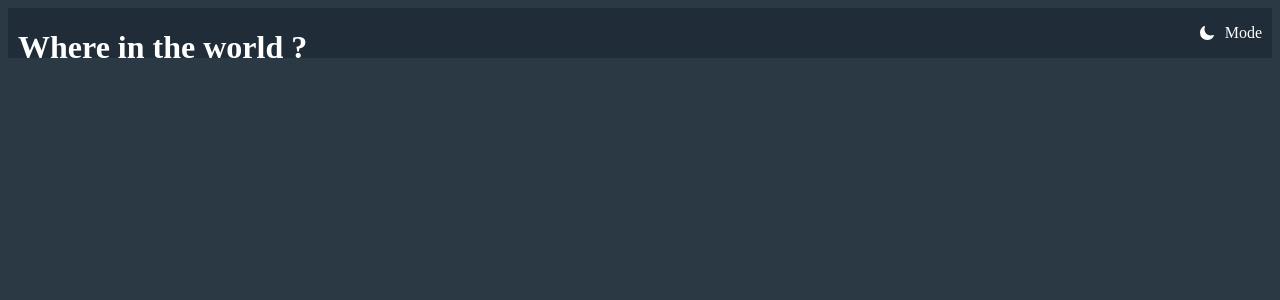
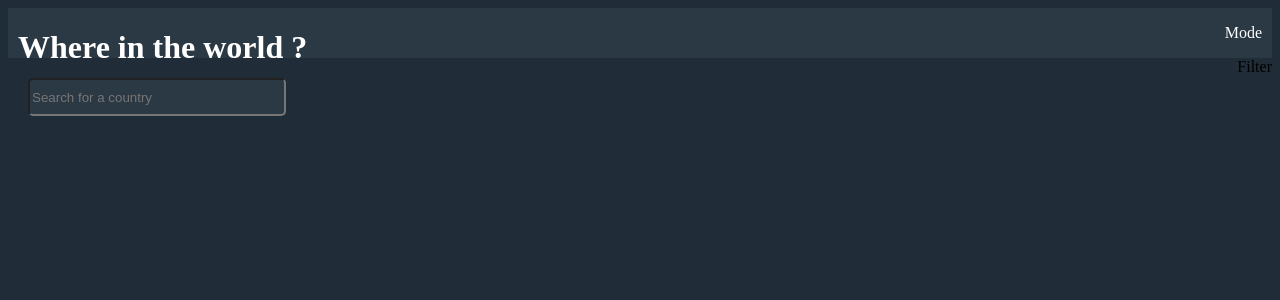
Before and after one commit to prernalele/countries-api-main, a React (Create React App) app: page / in a window 1280 px wide. Shown: the top 300 px of the page. Built offline with nearby package versions, Linux system fonts and the light colour scheme.

Commit message:
feat: adds search bar

```diff
--- a/src/App.css
+++ b/src/App.css
@@ -1,4 +1,4 @@
 .container {
   display: flex;
-  background:   hsl(207, 26%, 17%);
+  background: hsl(209, 23%, 22%);
 }
--- /dev/null
+++ b/src/components/Search.css
@@ -0,0 +1,8 @@
+.searchBar {
+    margin: 20px;
+    height: 32px;
+    width : 250px;
+    background-color: hsl(209, 23%, 22%);
+    border-radius: 5px;
+
+}
--- /dev/null
+++ b/src/components/SearchFilter.css
@@ -0,0 +1,5 @@
+.searchFilterContainer {
+    display: flex;
+    flex-direction: row;
+    justify-content: space-between;
+}
--- a/src/components/filter.js
+++ b/src/components/filter.js
@@ -0,0 +1,5 @@
+function Filter() {
+  return <div className="filter">Filter</div>;
+}
+
+export default Filter;
--- a/src/components/search.js
+++ b/src/components/search.js
@@ -1,5 +1,13 @@
+import "./Search.css";
+
 function Search() {
-  <ion-icon name="search-outline">search icon</ion-icon>;
+  return (
+    <input
+      type="text"
+      placeholder="Search for a country"
+      className="searchBar"
+    />
+  );
 }
 
 export default Search;
--- a/src/components/searchFilter.js
+++ b/src/components/searchFilter.js
@@ -1,7 +1,14 @@
 import Search from "./Search";
+import Filter from "./Filter";
+import "./SearchFilter.css";
 
 function SearchFilter() {
-  return <Search />;
+  return (
+    <div className="searchFilterContainer">
+      <Search />
+      <Filter />
+    </div>
+  );
 }
 
 export default SearchFilter;
--- a/src/index.css
+++ b/src/index.css
@@ -1,5 +1,5 @@
 body {
-  background: hsl(209, 23%, 22%);
+  background:  hsl(207, 26%, 17%);
 }
 
 code {
```
